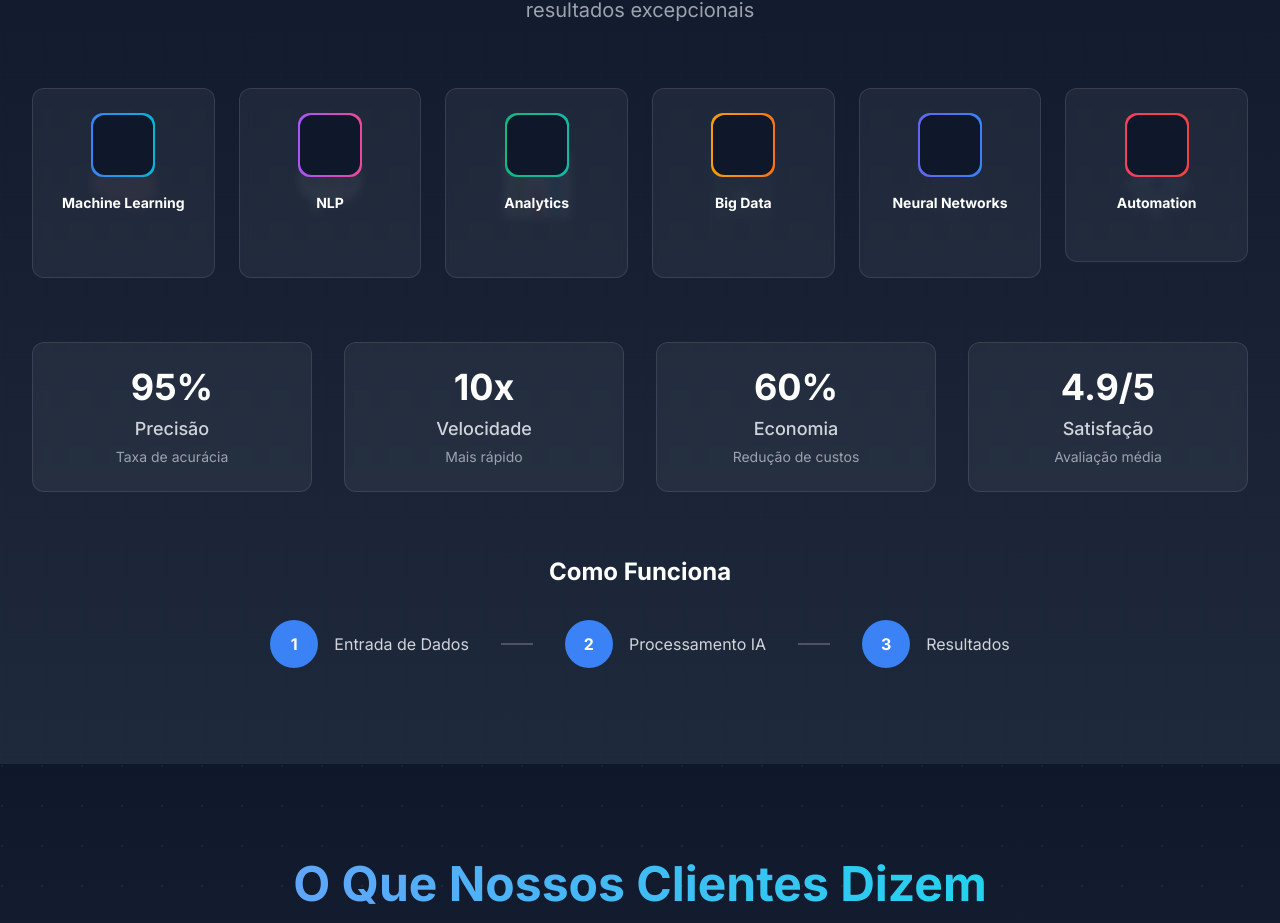
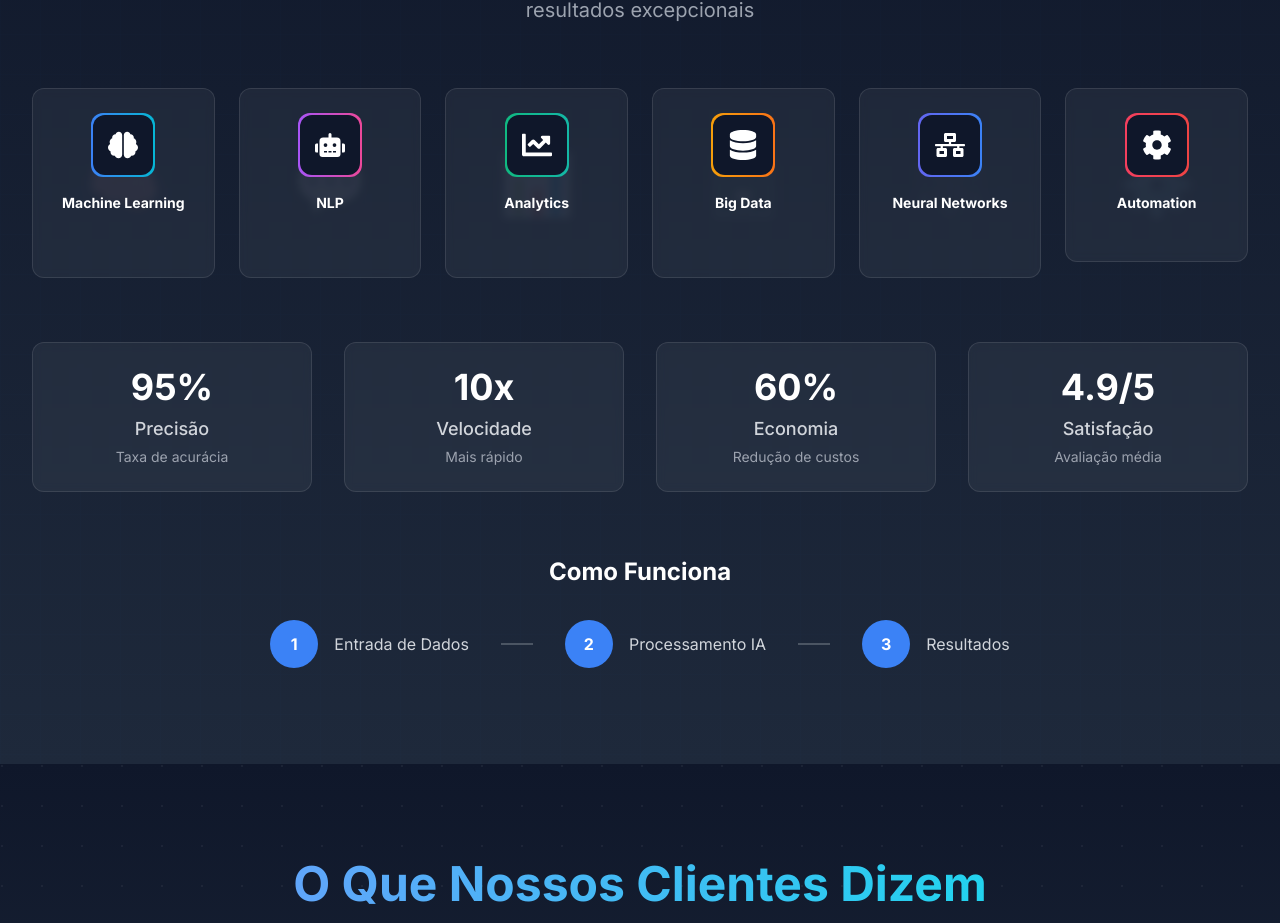
Before and after one commit to clenio77/genesys, a Next.js app: page / in a window 1280 px wide. Shown: the part 2752-3675 px from the top of the page. Built offline with nearby package versions, Linux system fonts and the light colour scheme; no server answers; a web font is replaced by a local one.

Commit message:
fix: Display technology icons in AI Showcase section
✅ Fixed invisible icons in technology cards
✅ Changed from bg-clip-text text-transparent to text-white
✅ Icons now visible with proper white color
✅ Gradient border still preserved on card background

Icons are now visible! 🧠💬📊

```diff
--- a/src/components/AIShowcase.tsx
+++ b/src/components/AIShowcase.tsx
@@ -104,7 +104,7 @@ export default function AIShowcase() {
                   {/* Icon with gradient background */}
                   <div className={`w-16 h-16 mx-auto mb-4 rounded-xl bg-gradient-to-r ${tech.color} p-0.5`}>
                     <div className="w-full h-full bg-slate-900 rounded-xl flex items-center justify-center">
-                      <tech.icon className={`text-3xl bg-gradient-to-r ${tech.color} bg-clip-text text-transparent`} />
+                      <tech.icon className="text-3xl text-white" />
                     </div>
                   </div>
 
```
